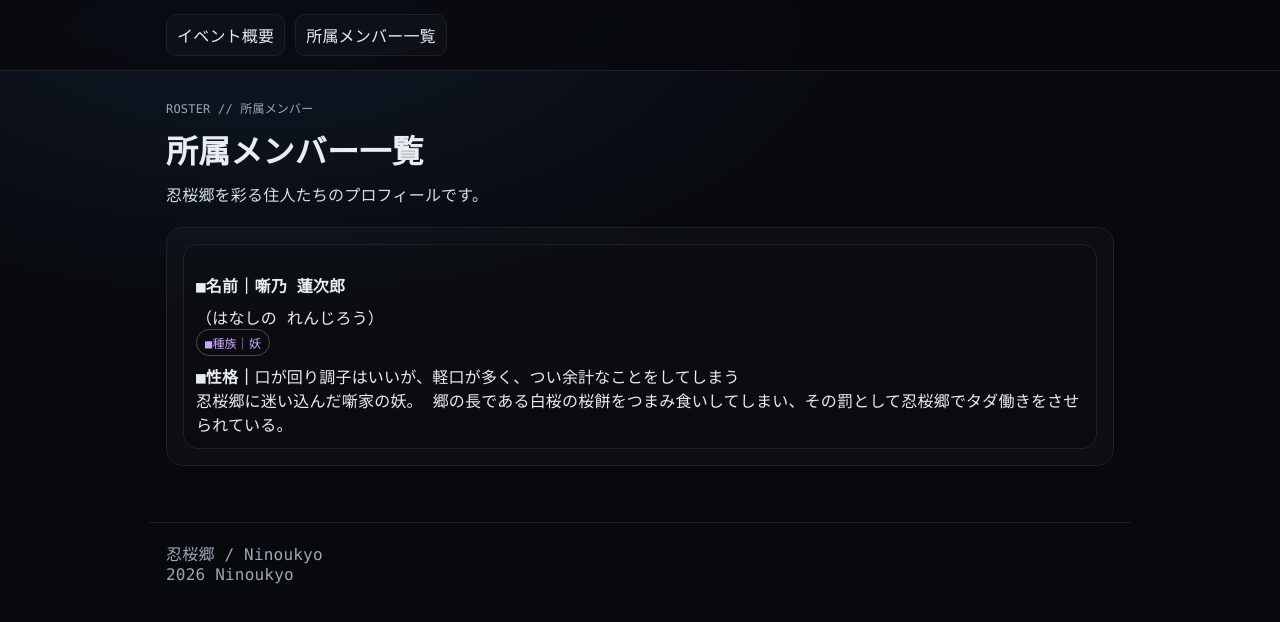
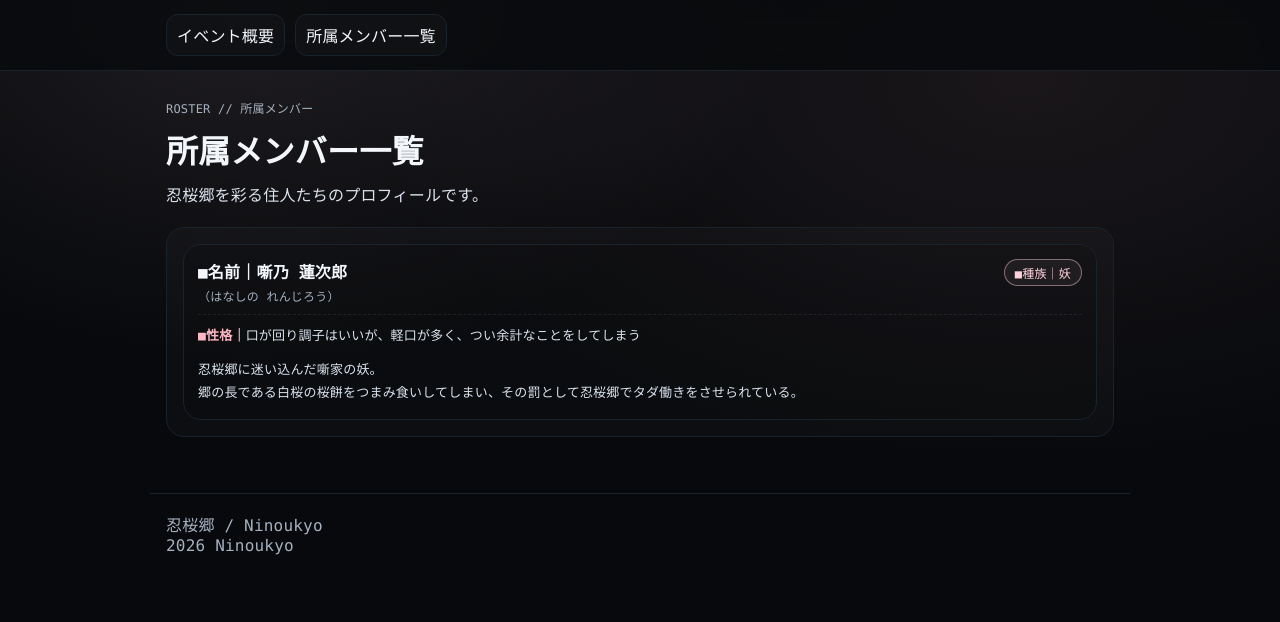
Before and after one commit to blancwindgrace-source/ninoukyo, a Next.js app: page /members in a window 1280 px wide. Shown: the top 622 px of the page. Built offline with nearby package versions, Linux system fonts and the light colour scheme.

Commit message:
Update globals.css

```diff
--- a/app/globals.css
+++ b/app/globals.css
@@ -1,17 +1,25 @@
 /* app/globals.css */
 :root{
   --bg:#07090c;
-  --fg:#e8edf2;
-  --muted:#9aa7b4;
+  --fg:#f3f6fb;
+  --muted:#a5b1bf;
   --line:#1a222c;
-  --accent:#caa6ff; /* 薄い藤 */
+
+  /* Sakura palette */
+  --accent:#ffd1dc;      /* 淡桃（桜） */
+  --accent2:#ffb7c5;     /* 少し濃い桜 */
+  --accentGlow: rgba(255, 209, 220, .35);
 }
 
 *{ box-sizing:border-box; }
 html,body{ height:100%; }
+
 body{
   margin:0;
-  background: radial-gradient(1200px 600px at 20% 0%, #101827 0%, var(--bg) 55%);
+  background:
+    radial-gradient(900px 600px at 20% 0%, rgba(255, 209, 220, .10) 0%, rgba(7,9,12,0) 60%),
+    radial-gradient(1200px 700px at 80% 10%, rgba(255, 183, 197, .08) 0%, rgba(7,9,12,0) 55%),
+    var(--bg);
   color:var(--fg);
   font-family: ui-monospace, SFMono-Regular, Menlo, Monaco, Consolas, "Noto Sans JP", monospace;
   letter-spacing: .2px;
@@ -19,7 +27,7 @@ body{
 
 .topbar{
   position:sticky; top:0;
-  background: rgba(7,9,12,.75);
+  background: rgba(7,9,12,.78);
   backdrop-filter: blur(10px);
   border-bottom:1px solid var(--line);
   z-index:10;
@@ -38,10 +46,13 @@ body{
   text-decoration:none;
   padding:8px 10px;
   border:1px solid var(--line);
-  border-radius:10px;
+  border-radius:12px;
   background: rgba(255,255,255,.02);
 }
-.navItem:hover{ border-color: rgba(202,166,255,.5); }
+.navItem:hover{
+  border-color: rgba(255, 209, 220, .55);
+  box-shadow: 0 0 0 2px var(--accentGlow);
+}
 
 .container{
   max-width:980px;
@@ -49,46 +60,82 @@ body{
   padding:28px 16px 40px;
 }
 
-.kicker{
-  color:var(--muted);
-  font-size:12px;
-  margin-bottom:10px;
-}
+.kicker{ color:var(--muted); font-size:12px; margin-bottom:10px; }
 .title{ margin:0 0 10px; font-size:32px; }
-.lead{ margin:0 0 18px; color: #d5dde6; line-height:1.7; }
+.lead{ margin:0 0 18px; color:#dbe3ee; line-height:1.7; }
 
 .card{
   border:1px solid var(--line);
-  border-radius:16px;
+  border-radius:18px;
   padding:16px;
   margin:16px 0;
   background: rgba(255,255,255,.02);
 }
 
-.list{ margin:10px 0 0; color:#d5dde6; line-height:1.8; }
 .muted{ color:var(--muted); }
 
 .grid{
   display:grid;
-  grid-template-columns: repeat(auto-fit, minmax(240px, 1fr));
+  grid-template-columns: repeat(auto-fit, minmax(280px, 1fr));
   gap:12px;
 }
+
+/* Member card */
 .member{
   border:1px solid var(--line);
-  border-radius:14px;
-  padding:12px;
-  background: rgba(0,0,0,.12);
+  border-radius:18px;
+  padding:14px;
+  background: rgba(0,0,0,.14);
 }
-.memberName{ font-size:16px; margin-bottom:8px; }
+
+.memberHeader{
+  display:flex;
+  align-items:flex-start;
+  justify-content:space-between;
+  gap:10px;
+  margin-bottom:10px;
+}
+
+.memberName{ font-size:16px; margin:0; }
+.memberRuby{ font-size:12px; color:var(--muted); margin-top:4px; }
+
+.badges{
+  display:flex;
+  gap:8px;
+  flex-wrap:wrap;
+  justify-content:flex-end;
+}
+
 .badge{
   display:inline-block;
   font-size:12px;
-  padding:4px 8px;
+  padding:4px 10px;
   border-radius:999px;
-  border:1px solid rgba(202,166,255,.35);
+  border:1px solid rgba(255, 209, 220, .45);
   color: var(--accent);
-  margin-bottom:8px;
+  background: rgba(255, 209, 220, .06);
+  white-space:nowrap;
 }
+
+.memberMeta{
+  margin:10px 0 0;
+  padding-top:10px;
+  border-top:1px dashed rgba(255,255,255,.08);
+  color:#dbe3ee;
+  line-height:1.75;
+  font-size:13px;
+}
+
+.memberMeta b{ color: var(--accent2); }
+
+.memberBio{
+  margin-top:10px;
+  color:#dbe3ee;
+  line-height:1.8;
+  font-size:13px;
+  white-space: pre-wrap; /* 改行をそのまま活かす */
+}
+
 .footer{
   max-width:980px;
   margin:0 auto;
```
